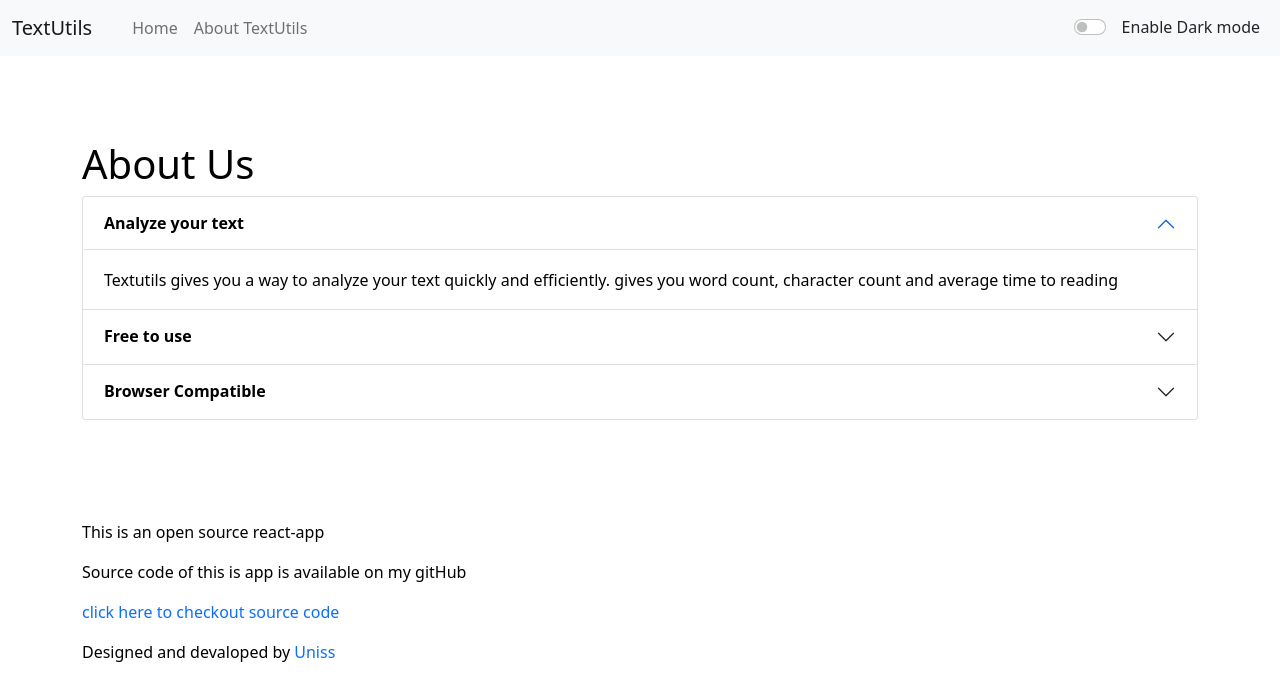
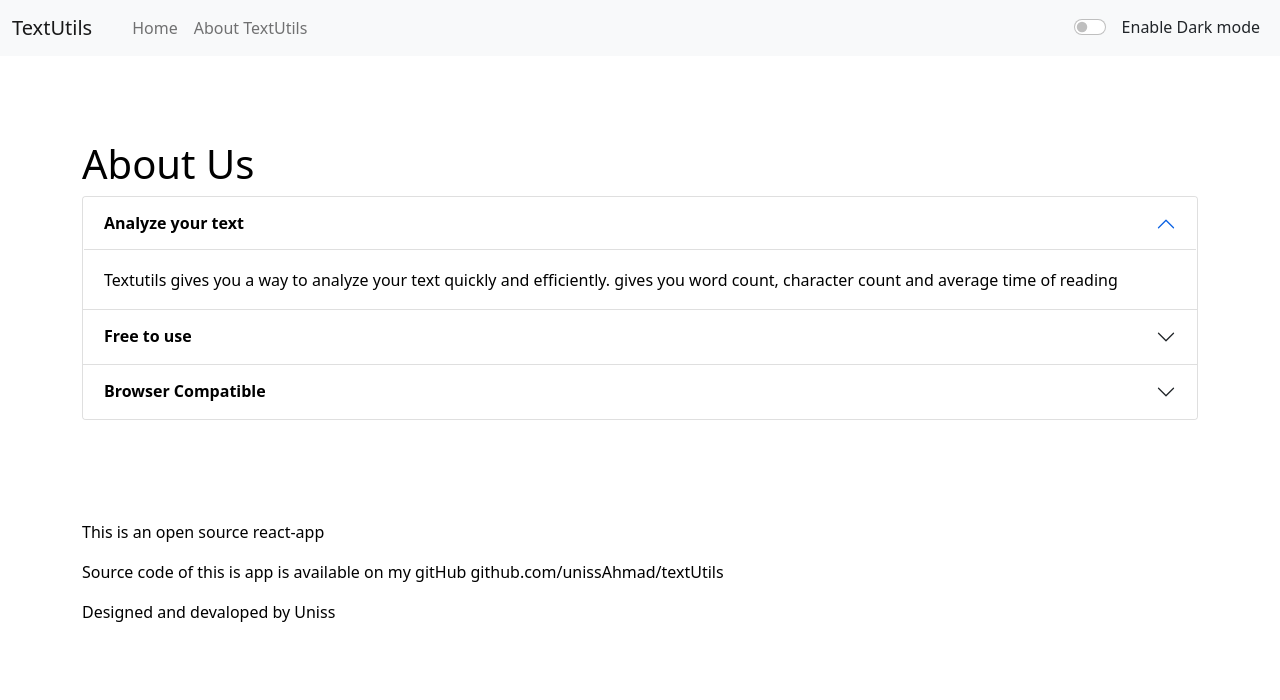
Before and after one commit to unissAhmad/textUtils, a React (Create React App) app: page /about in a window 1280 px wide. Shown: the top 700 px of the page. Built offline with nearby package versions, Linux system fonts and the light colour scheme.

Commit message:
fixed links

```diff
--- a/src/components/About.js
+++ b/src/components/About.js
@@ -1,9 +1,5 @@
 import React from 'react';
 export default function About(props) {
-    // const [myStyle, setmyStyle] = useState( {
-    //     backgroundColor: 'white',
-    //     color: 'black',
-    // });
     let noBorder = {
         color: props.mode==="dark" ? 'white':'black',
         backgroundColor: props.mode==="dark" ? 'black':'white',
@@ -31,7 +27,7 @@ export default function About(props) {
             </h2>
             <div id="panelsStayOpen-collapseOne" className="accordion-collapse collapse show" aria-labelledby="panelsStayOpen-headingOne">
             <div className="accordion-body"style={myStyle}>
-            Textutils gives you a way to analyze your text quickly and efficiently. gives you word count, character count and average time to reading
+            Textutils gives you a way to analyze your text quickly and efficiently. gives you word count, character count and average time of reading
             </div>
             </div>
         </div>
@@ -43,7 +39,7 @@ export default function About(props) {
             </h2>
             <div id="panelsStayOpen-collapseTwo" className="accordion-collapse collapse" aria-labelledby="panelsStayOpen-headingTwo">
             <div className="accordion-body"style={myStyle}>
-            TextUtils is a free character counter tool that provides instant character count & word count statistics for a given text. TextUtils reports the number of words and characters. Thus it is suitable for writing text with word/character limit.
+            TextUtils is a free character counter tool that provides instant character count & word count statistics for a given text. TextUtils reports the number of words and characters. Thus it is suitable for writing text without word/character limit.
             </div>
             </div>
         </div>
@@ -62,9 +58,11 @@ export default function About(props) {
         </div>
         <div style={{marginTop: '100px'}}>
         <p>This is an open source react-app</p>
-        <p>Source code of this is app is available on my gitHub</p>
-        <p><a href="github.com/unissAhmad/textUtils" style={{textDecoration:'none'}}>click here to checkout source code</a></p>
-        <p>Designed and devaloped by <a href="linkedin.com/in/uniss/"style={{textDecoration:'none'}}>Uniss</a></p>
+        <p>Source code of this is app is available on my gitHub
+        github.com/unissAhmad/textUtils
+        </p>
+        {/* <p>Designed and devaloped by <a href="linkedin.com/in/uniss/"style={{textDecoration:'none'}}>Uniss</a></p> */}
+        <p>Designed and devaloped by Uniss</p>
         <p></p>
         <p></p>
         </div>
```
